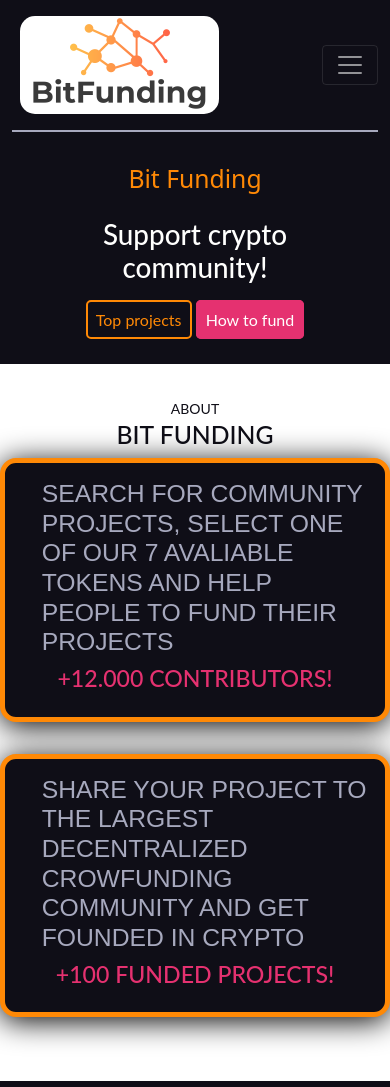
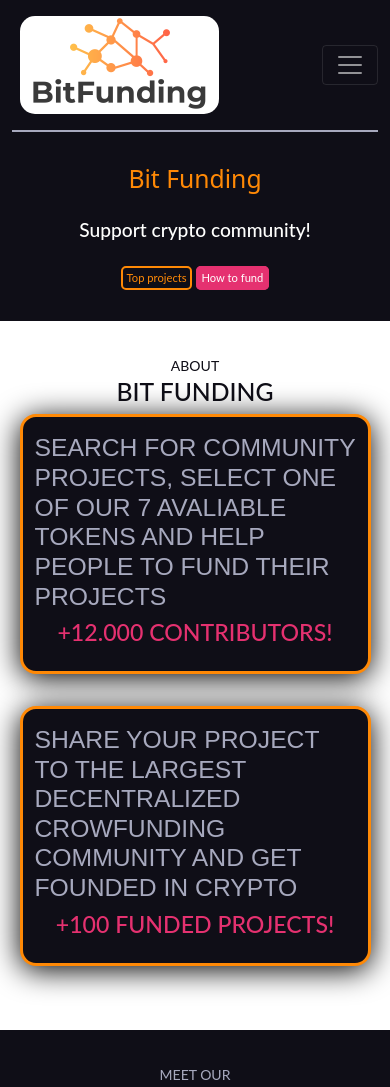
Before and after one commit to EmanuelSuarez/Bit-Funding, a PHP site: page / in a window 390 px wide. Shown: the top 1087 px of the page. Run offline with PHP 8.4, Linux system fonts and the light colour scheme; some libraries are stand-ins or nearby versions.

Commit message:
fixed some text wrapping

```diff
--- a/css/style.css
+++ b/css/style.css
@@ -51,6 +51,11 @@
   color: #fffffe;
   font-family: "Lato", sans-serif;
 }
+@media (max-width: 576px) {
+  .hero__text__title {
+    font-size: 1.2em;
+  }
+}
 .hero__text__description {
   font-family: "Oswald", sans-serif;
   color: #fffffe;
@@ -71,6 +76,12 @@
   color: #0f0e17;
   background-color: #ff8906;
 }
+@media (max-width: 576px) {
+  .hero__buttons a:first-child {
+    font-size: 0.7em;
+    padding: 0.3em;
+  }
+}
 .hero__buttons a:last-child {
   color: #fffffe;
   background-color: #e53170;
@@ -84,6 +95,12 @@
   color: #e53170;
   background-color: #fffffe;
   border: 2px solid #e53170;
+}
+@media (max-width: 576px) {
+  .hero__buttons a:last-child {
+    font-size: 0.7em;
+    padding: 0.3em;
+  }
 }
 
 .about {
@@ -107,16 +124,21 @@
   background: #0f0e17;
   border-radius: 16px;
   box-shadow: 0 4px 30px black;
-  border: 5px solid #ff8906;
+  border: 3px solid #ff8906;
 }
 .about__card h2 {
   color: #a7a9be;
   font-family: "Oswald", sans-serif;
-  padding-left: 1em;
 }
 .about__card h3 {
   font-family: "Lato", sans-serif;
   color: #e53170;
+}
+@media (max-width: 576px) {
+  .about__card {
+    margin: 2em auto;
+    width: 90% !important;
+  }
 }
 
 .top {
@@ -183,6 +205,12 @@
   background-color: #fffffe;
   border: 2px solid #ff8906;
 }
+@media (max-width: 576px) {
+  .top__card .project-card__body__btn {
+    font-size: 0.7em;
+    padding: 0.3em;
+  }
+}
 
 .project-card {
   padding-bottom: 30px;
@@ -235,6 +263,12 @@
   background-color: #fffffe;
   border: 2px solid #ff8906;
 }
+@media (max-width: 576px) {
+  .project-card__body__btn {
+    font-size: 0.7em;
+    padding: 0.3em;
+  }
+}
 
 .htf {
   background-color: #a7a9be;
@@ -273,5 +307,10 @@
   justify-content: space-around;
   padding: 2em 1em;
 }
+@media (max-width: 576px) {
+  .footer__social-media a img {
+    width: 100px;
+  }
+}
 
 /*# sourceMappingURL=style.css.map */
--- a/index.html
+++ b/index.html
@@ -207,7 +207,7 @@
     //                                          Footer                                         //
     /////////////////////////////////////////////////////////////////////////////////////////////-->
 
-    <footer class="footer" id="footer">
+    <footer class="footer container-fluid" id="footer">
         <div class="row">
             <div class="col footer__social-media">
                 <a href="https://discord.com/app" target="_blank"><img src="images/discord.png" alt="Discord logo" ></a>
--- a/scss/base/_global.scss
+++ b/scss/base/_global.scss
@@ -16,10 +16,12 @@
    $color-tertiary: #e53170;
    $color-primary: #ff8906;
 
-
    //  FONT
     $font1: 'Lato', sans-serif;
     $font2: 'Oswald', sans-serif;
+
+   // breakpoints
+   $breakpoint-sm: 576px;
 
    @mixin blur-card {
     display: flex;
@@ -31,7 +33,7 @@
     background: $color-bg;
     border-radius: 16px;
     box-shadow: 0 4px 30px rgba(0, 0, 0, 1);
-    border: 5px solid $color-primary;
+    border: 3px solid $color-primary;
 }
 
     @mixin titles($fontColor) {
@@ -54,6 +56,10 @@
             background-color: $primaryColor;
             border: 2px solid $secondaryColor;
         }
+        @media (max-width: $breakpoint-sm) {
+            font-size: 0.7em;
+            padding: 0.3em;
+        }
     }
 
     @mixin outline-btn($primaryColor,$secondaryColor) {
@@ -67,6 +73,10 @@
             color: $secondaryColor;
             background-color: $primaryColor;
         }
+        @media (max-width: $breakpoint-sm) {
+            font-size: 0.7em;
+            padding: 0.3em;
+        }
     }
 
 
--- a/scss/components/_about.scss
+++ b/scss/components/_about.scss
@@ -10,11 +10,14 @@
         h2 {
             color: $color-p;
             font-family: $font2;
-            padding-left: 1em;
         }
         h3 {
             font-family: $font1;
             color: $color-tertiary;
         }
+        @media (max-width: $breakpoint-sm) {
+            margin: 2em auto;
+            width: 90% !important;
+        }
     }
 }
--- a/scss/components/_footer.scss
+++ b/scss/components/_footer.scss
@@ -4,5 +4,10 @@
         display: flex;
         justify-content: space-around;
         padding: 2em 1em;
+        a img {
+            @media (max-width: $breakpoint-sm) {
+                width: 100px;
+            }
+        }
     }
 }
--- a/scss/components/_hero.scss
+++ b/scss/components/_hero.scss
@@ -8,6 +8,9 @@
         &__title {
             color: $color-headlines;
             font-family: $font1;
+            @media (max-width: $breakpoint-sm) {
+                font-size: 1.2em;
+            }
         }
         &__description {
             font-family: $font2;
@@ -18,10 +21,10 @@
     &__buttons {
         margin-top: 1.5em;
         a:first-child {
-            @include outline-btn($color-primary,$color-bg)
+            @include outline-btn($color-primary,$color-bg);
         }
         a:last-child {
-            @include btn($color-headlines,$color-tertiary)
+            @include btn($color-headlines,$color-tertiary);
         }
     }
 }
```
Also changed, not shown: 2 other files. Lines whose indentation alone changed are shown as unchanged.
